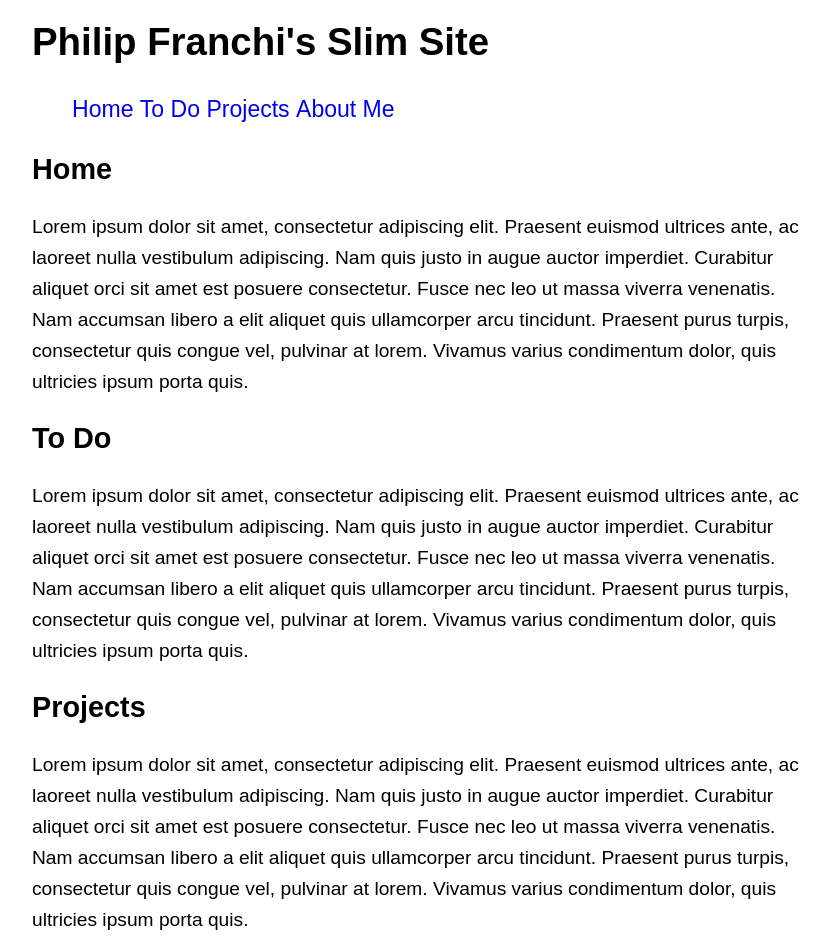
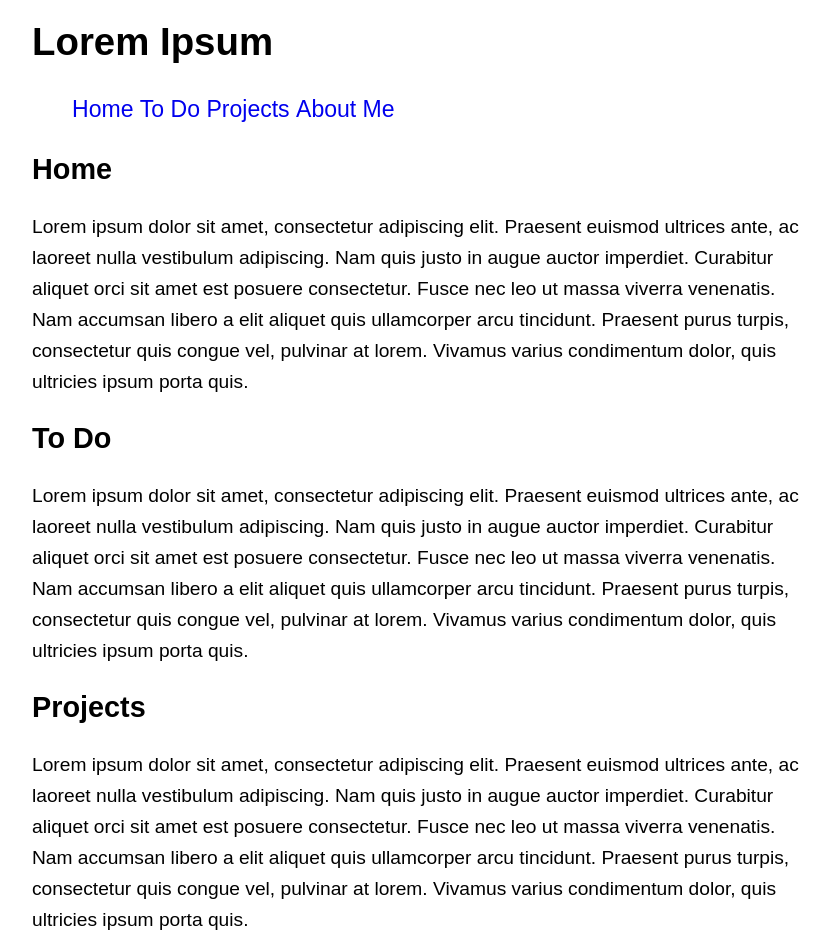
Before and after one commit to philipfranchi/philipfranchi.com.v0, a plain HTML site: page index.html in a window 1280 px wide. Shown: the top 938 px of the page, without its empty margins (224-1054 px from the left). Drawn offline with Linux system fonts and the light colour scheme.

Commit message:
Changed Title

```diff
--- a/index.html
+++ b/index.html
@@ -6,7 +6,7 @@
 
 </head>
 <body>
-	<h1>Philip Franchi's Slim Site</h1>
+	<h1>Lorem Ipsum</h1>
 
 	<div class="nav-container">
 		<ul id="nav">
```
